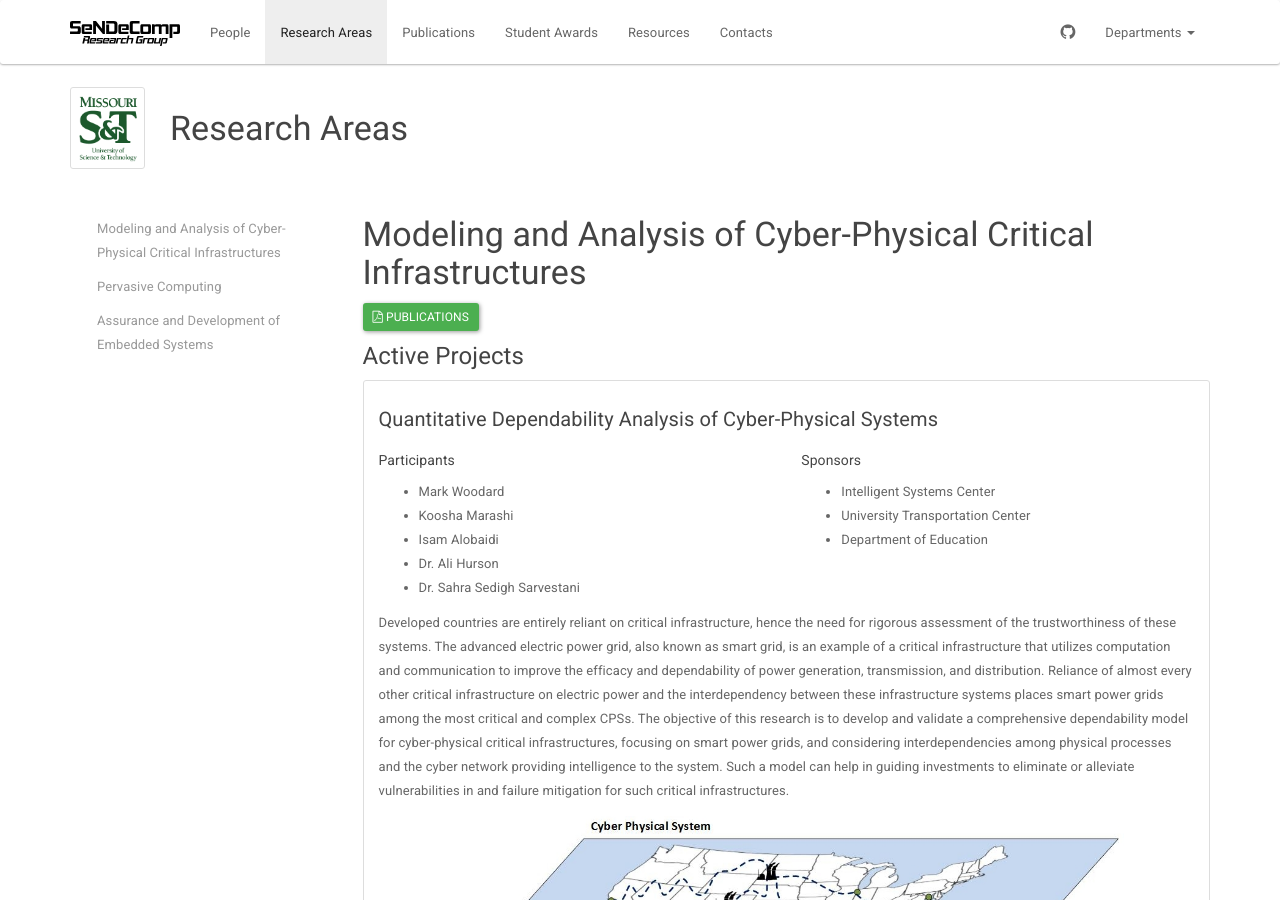
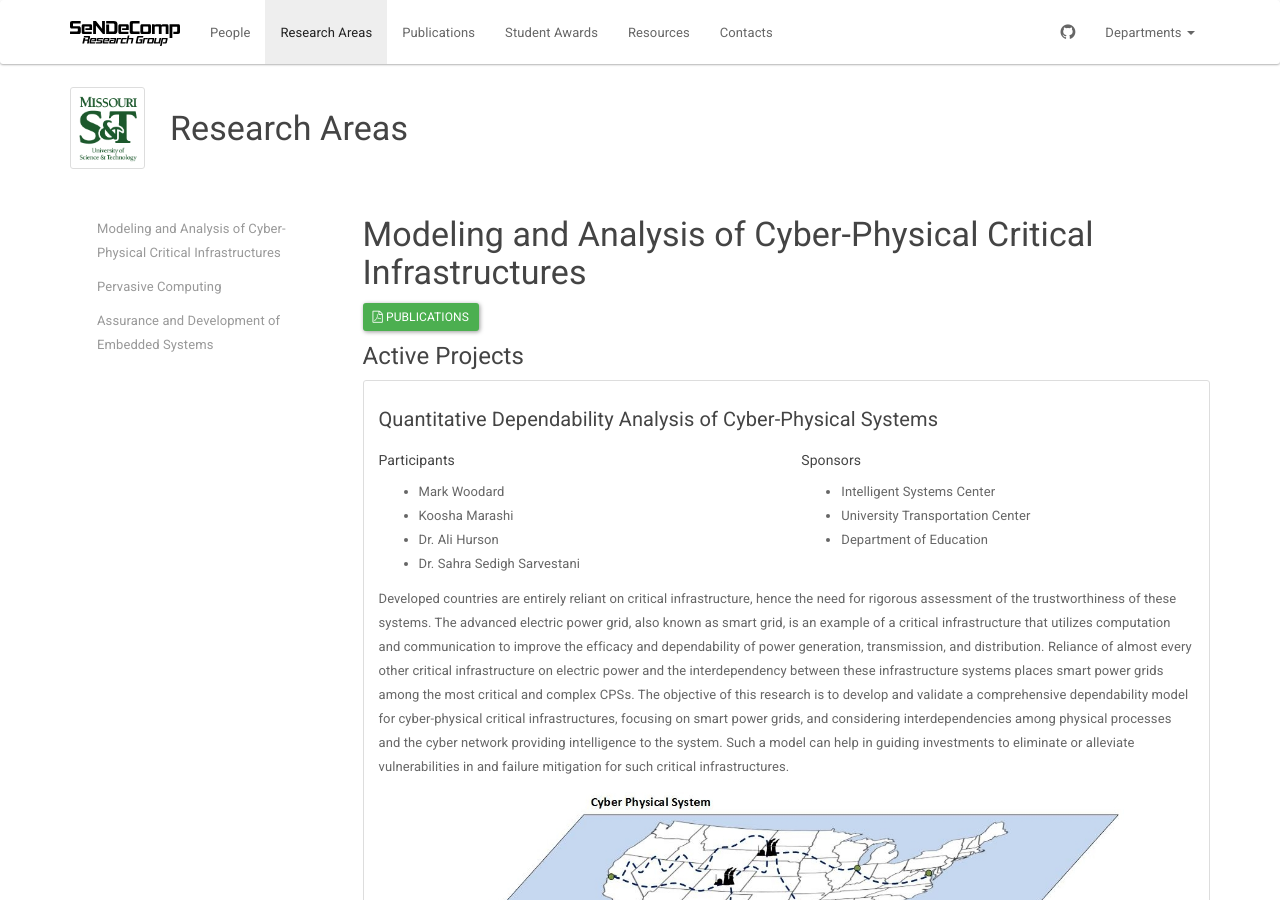
Before and after one commit to sendecomp/sendecomp-website, a Jekyll site: the page built from research-areas.html, in a window 1280 px wide and 900 px high. Built offline with Jekyll 4.4.1, drawn with Linux system fonts in a browser that asks for light colours.

Commit message:
Project cleanup

```diff
--- a/_data/projects.yml
+++ b/_data/projects.yml
@@ -54,7 +54,6 @@
   members:
     - name: Mark Woodard
     - name: Koosha Marashi
-    - name: Isam Alobaidi
     - name: Dr. Ali Hurson
     - name: Dr. Sahra Sedigh Sarvestani
   sponsors:
@@ -367,7 +366,6 @@
   area: cpci
   photo:
   members:
-    - name: Isam Alobaidi
     - name: Dr. Ali Hurson
     - name: Dr. Sahra Sedigh Sarvestani
   sponsors:
```
